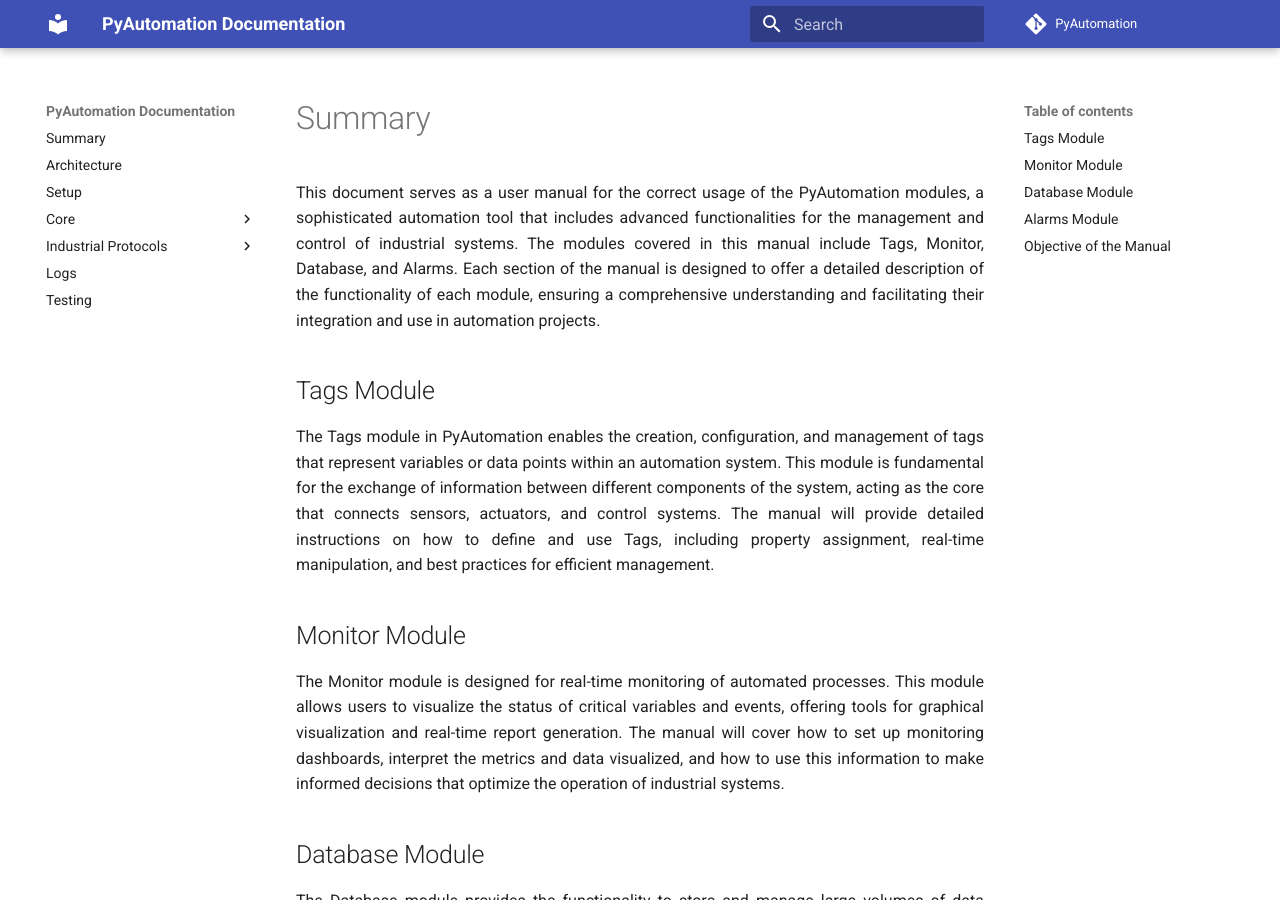
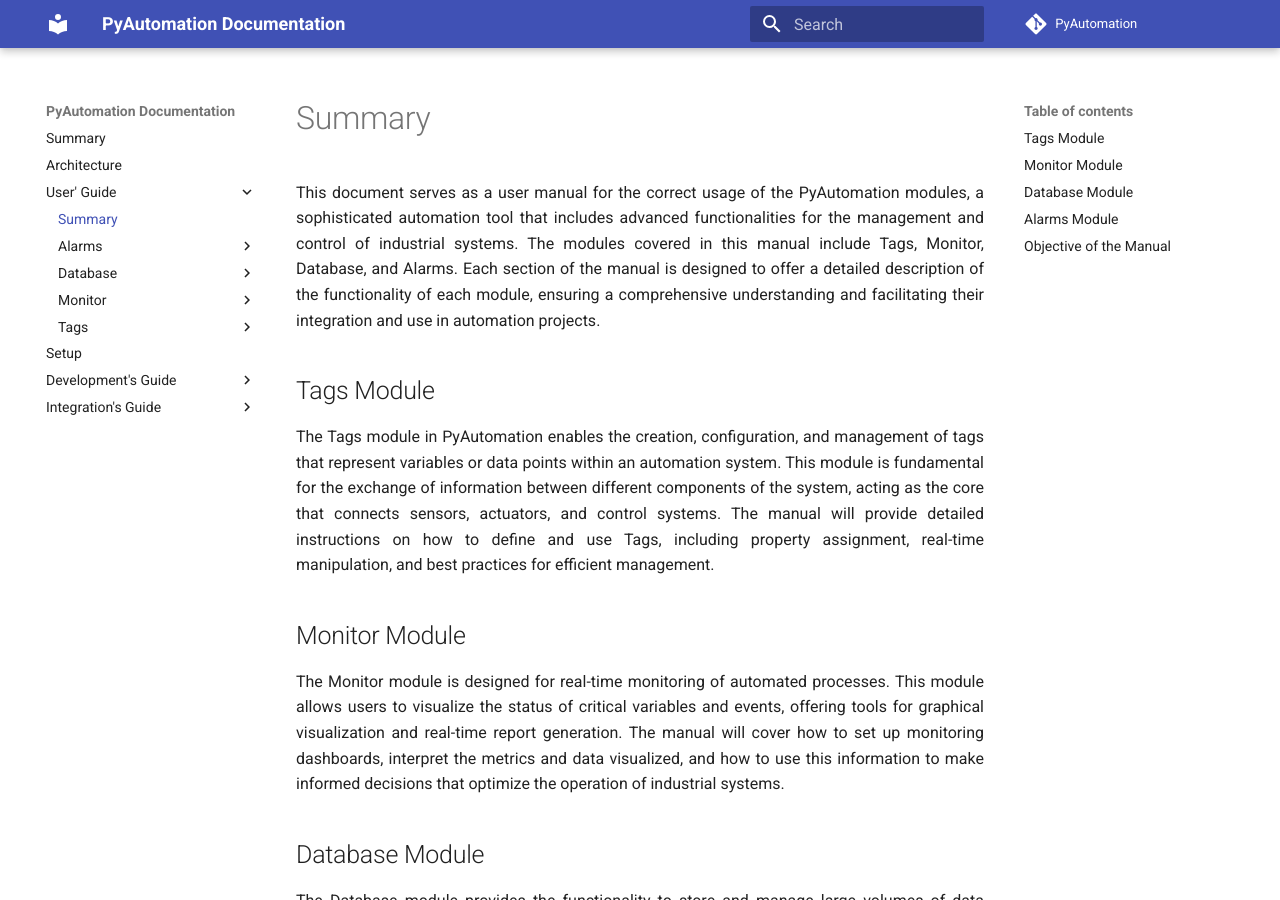
Before and after one commit to know-ai/PyAutomation, an MkDocs documentation site: the page built from docs/Users_Guide/index.md, in a window 1280 px wide and 900 px high. Built offline with MkDocs 1.6.1 and Material for MkDocs 9.7.7, drawn with Linux system fonts in a browser that asks for light colours; comment, search, counter and statistics services are not loaded; some of the changed lines change nothing that is shown.

Commit message:
[Update] Documentation on mkdocs.yml

```diff
--- a/mkdocs.yml
+++ b/mkdocs.yml
@@ -11,19 +11,36 @@
 nav:
     - Summary: 'index.md'
     - Architecture: 'architecture.md'
+    - User' Guide:
+      - Summary: 'Users_Guide/index.md'
+      - Alarms:
+        - Summary: 'Users_Guide/Alarms/index.md'
+      - Database:
+        - Summary: 'Users_Guide/Database/index.md'
+      - Monitor:
+        - Summary: 'Users_Guide/Monitor/index.md'
+      - Tags:
+        - Summary: 'Users_Guide/Tags/index.md'
+        - Create Tag: 'Users_Guide/Tags/Create.md'
+        - Update Tag: 'Users_Guide/Tags/Update.md'
+        - Delete Tag: 'Users_Guide/Tags/Delete.md'
     - Setup: 'setup.md'
-    - Core:
-      - Summary: 'core/index.md'
-      - State Machines: 'core/state_machines.md'
-      - CVT: 'core/cvt.md'
-      - DataLogger: 'core/datalogger.md'
-      - Alarms: 'core/alarms.md'
-    - Industrial Protocols:
-      - Summary: 'iiot/index.md'
-      - OPCUA: 'iiot/opcua.md'
-      - Modbus: 'iiot/modbus.md'
-    - Logs: 'logs.md'
-    - Testing: 'testing.md'
+    - Development's Guide:
+      - Summary: 'Developments_Guide/index.md'
+      - Core:
+        - Summary: 'Developments_Guide/core/index.md'
+        - State Machines: 'Developments_Guide/core/state_machines.md'
+        - CVT: 'Developments_Guide/core/cvt.md'
+        - DataLogger: 'Developments_Guide/core/datalogger.md'
+        - Alarms: 'Developments_Guide/core/alarms.md'
+      - Industrial Protocols:
+        - Summary: 'Developments_Guide/iiot/index.md'
+        - OPCUA: 'Developments_Guide/iiot/opcua.md'
+        - Modbus: 'Developments_Guide/iiot/modbus.md'
+      - Logs: 'Developments_Guide/logs.md'
+      - Testing: 'Developments_Guide/testing.md'
+    - Integration's Guide:
+      - Summary: 'Integrations_Guide/index.md'
 
 markdown_extensions:
   - admonition
```
